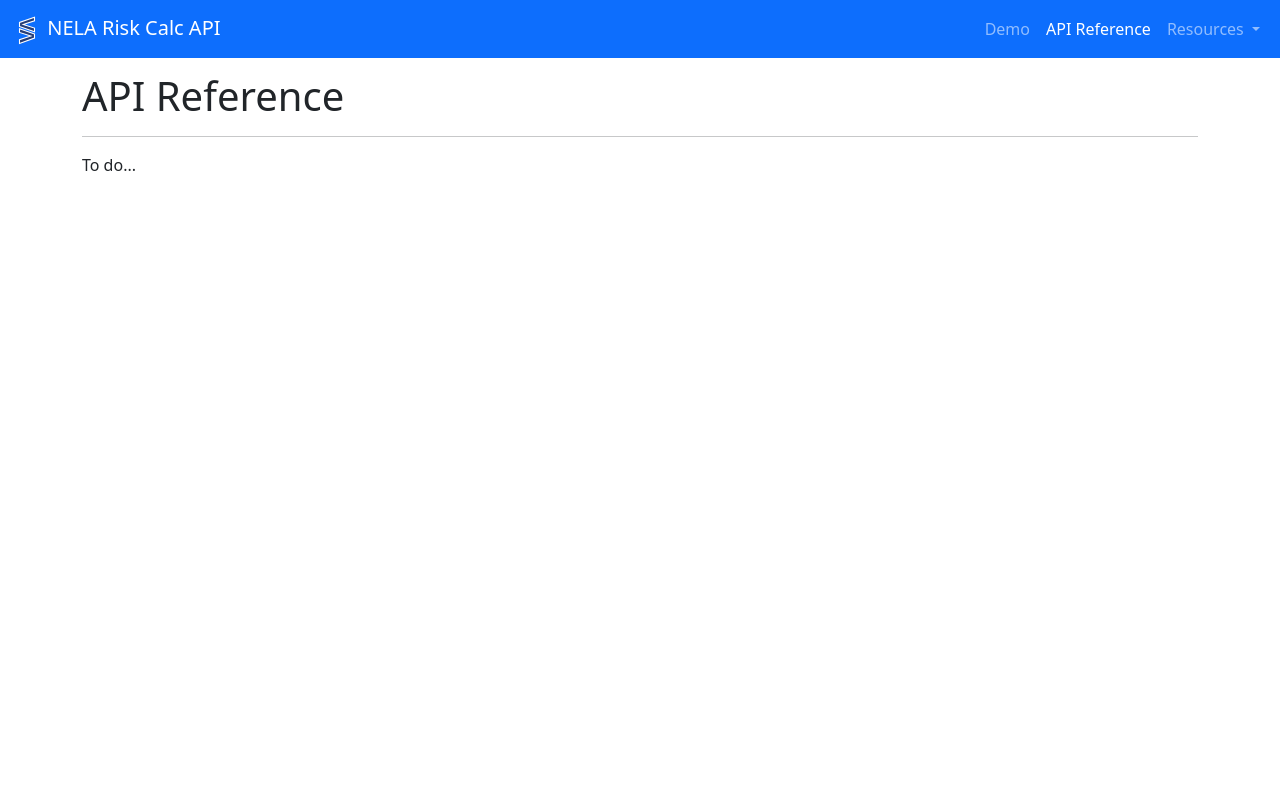
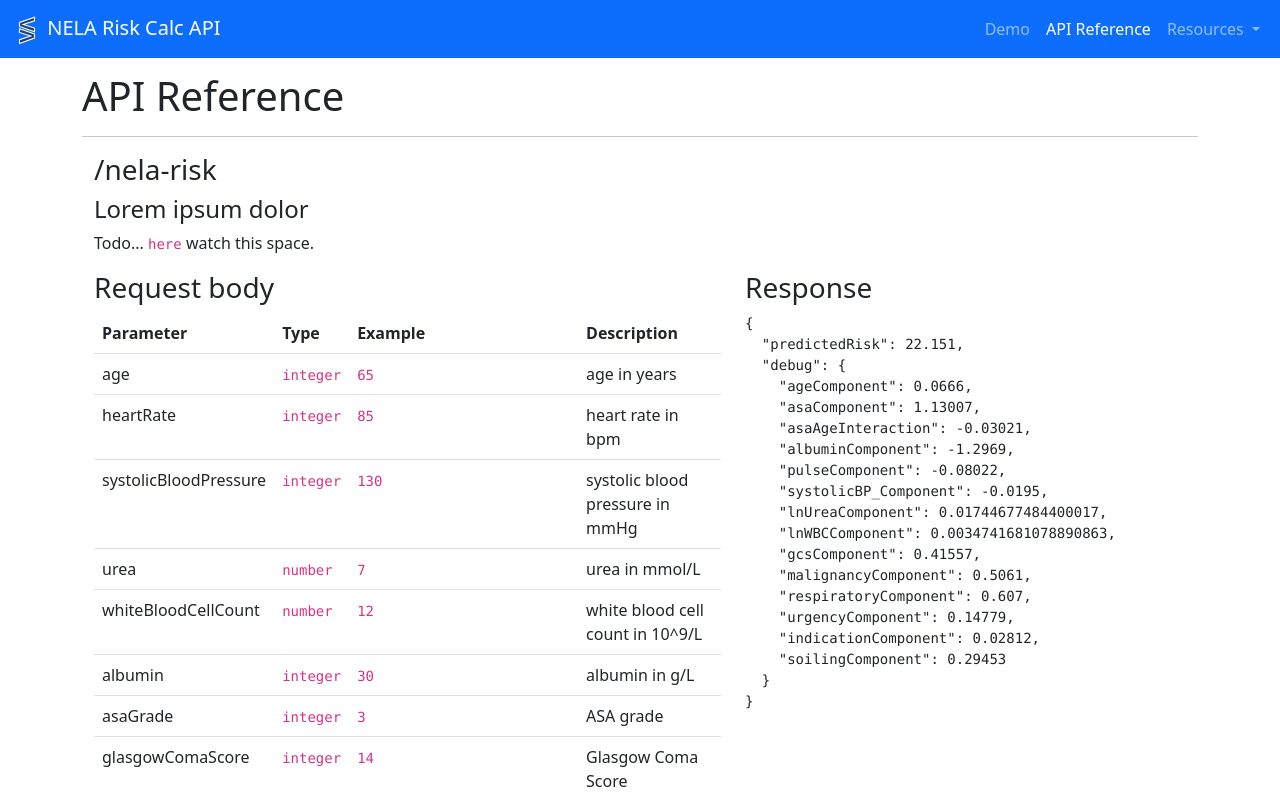
Before and after one commit to scatauk/nela-api, a website built with Vite: page frontend/index.html in a window 1280 px wide. Both pictures are taken after a click on the link "API Reference". Shown: the top 798 px of the page. Built offline with nearby package versions, Linux system fonts and the light colour scheme; files whose address does not match are found by name.

Commit message:
Start reference API content
Signed-off-by: JP Lomas <jp.lomas@gmail.com>

```diff
--- a/frontend/index.html
+++ b/frontend/index.html
@@ -75,7 +75,82 @@
       <div v-if="tab === 'ref'" class="container mt-5">
         <h1 class="pt-4">API Reference</h1>
         <hr />
-        <p>To do...</p>
+        <!-- API REFERENCE CONTENT -->
+        <div class="main-content">
+          <div class="container-fluid">
+            <h3 class="page-title">/nela-risk</h3>
+            <h4 class="page-title">Lorem ipsum dolor</h4>
+            <p>
+              Todo... <code>here</code> watch this space.
+            </p>
+            <div class="row">
+              <div class="col-md-7">
+                <!-- TABLE HOVER -->
+                <div class="panel">
+                  <div class="panel-heading">
+                    <h3 class="panel-title">Request body</h3>
+                  </div>
+                  <div class="panel-body">
+                    <table class="table table-hover">
+                      <thead>
+                        <tr>
+                          <th>Parameter</th>
+                          <th>Type</th>
+                          <th>Example</th>
+                          <th>Description</th>
+                        </tr>
+                      </thead>
+                      <tbody>
+                        <tr v-for="(field, index) in referenceSchema" :key="index">
+                          <td>{{ index }}</td>
+                          <td><code>{{ field.type }}</code></td>
+                          <td><code>{{ field.value }}</code></td>
+                          <td>
+                            {{ field.name }}
+                          </td>
+                        </tr>
+                      </tbody>
+                    </table>
+                  </div>
+                </div>
+                <!-- END TABLE HOVER -->
+              </div>
+              <div class="col-md-5">
+                <!-- TABLE HOVER -->
+                <div class="panel">
+                  <div class="panel-heading">
+                    <h3 class="panel-title">Response</h3>
+                  </div>
+                  <div class="panel-body">
+                    <pre>
+{
+  "predictedRisk": 22.151,
+  "debug": {
+    "ageComponent": 0.0666,
+    "asaComponent": 1.13007,
+    "asaAgeInteraction": -0.03021,
+    "albuminComponent": -1.2969,
+    "pulseComponent": -0.08022,
+    "systolicBP_Component": -0.0195,
+    "lnUreaComponent": 0.01744677484400017,
+    "lnWBCComponent": 0.0034741681078890863,
+    "gcsComponent": 0.41557,
+    "malignancyComponent": 0.5061,
+    "respiratoryComponent": 0.607,
+    "urgencyComponent": 0.14779,
+    "indicationComponent": 0.02812,
+    "soilingComponent": 0.29453
+  }
+}</pre
+                    >
+                  </div>
+                </div>
+                <!-- END TABLE HOVER -->
+              </div>
+            </div>
+          </div>
+        </div>
+        <!-- END API REFERENCE CONTENT -->
       </div>
       <div v-if="tab === 'demo'" class="container mt-5">
         <h1 class="pt-4">Demo</h1>
@@ -164,7 +239,12 @@
               </div>
             </div>
           </div>
-          <button class="btn btn-primary mt-3" id="submitForm" @click="submitForm" :disabled="Object.keys(errors).length">
+          <button
+            class="btn btn-primary mt-3"
+            id="submitForm"
+            @click="submitForm"
+            :disabled="Object.keys(errors).length"
+          >
             Submit
           </button>
         </v-form>
@@ -214,6 +294,7 @@
         data() {
           return {
             schema: {},
+            referenceSchema: {},
             result: null,
             request: {},
             tab: 'demo',
@@ -365,6 +446,8 @@
             .then((data) => {
               // Parse test data into an array of objects
               this.schema = JSON.parse(data).properties;
+              // this is unchanged by front end for the API reference
+              this.referenceSchema = JSON.parse(data).properties;
             })
             .catch((error) => {
               console.error('Error fetching schema data:', error);
```
